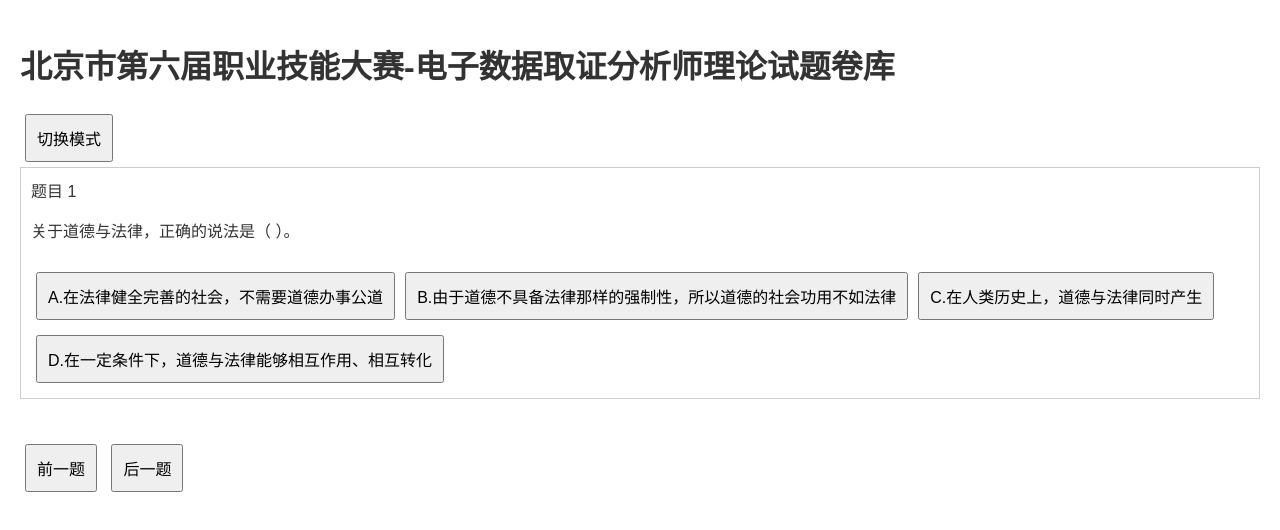
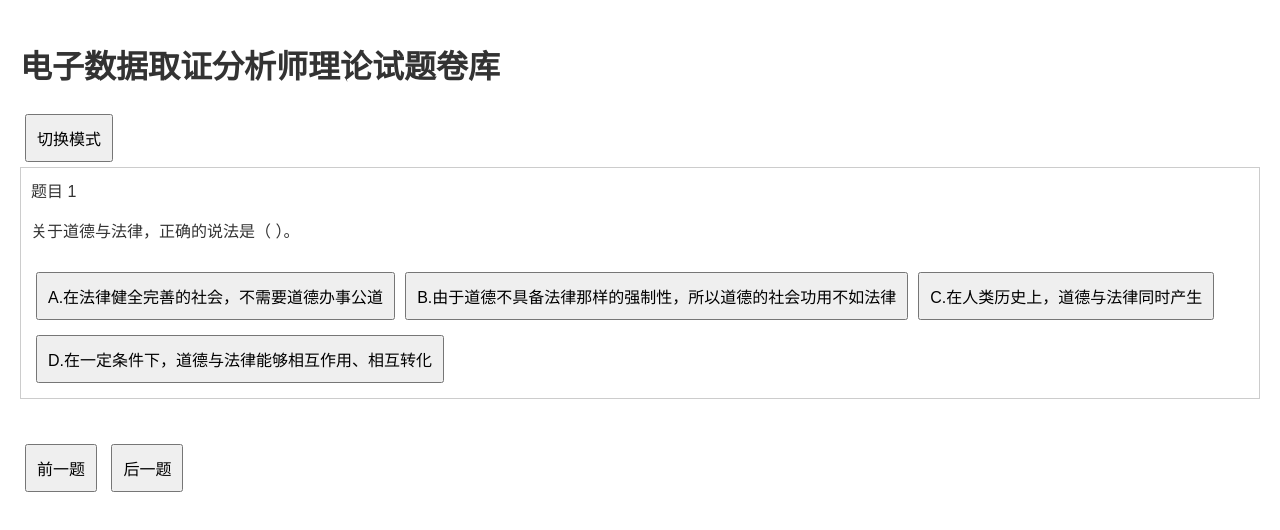
Before and after one commit to wooluo/kaoshi, a plain HTML site: page index.html in a window 1280 px wide. Drawn offline with Linux system fonts and the light colour scheme.

Commit message:
Update index.html

```diff
--- a/index.html
+++ b/index.html
@@ -3,12 +3,12 @@
 <head>
     <meta charset="UTF-8">
     <meta name="viewport" content="width=device-width, initial-scale=1.0">
-    <title>北京市第六届职业技能大赛-电子数据取证分析师理论试题卷库</title>
+    <title>电子数据取证分析师理论试题卷库</title>
     <link rel="stylesheet" href="styles.css">
 </head>
 <body>
     <div id="app">
-        <h1>北京市第六届职业技能大赛-电子数据取证分析师理论试题卷库</h1>
+        <h1>电子数据取证分析师理论试题卷库</h1>
         <button id="modeBtn">切换模式</button>
         <div id="questionContainer">
             <span id="questionNumber"></span>
```
